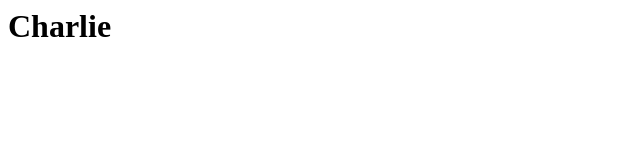
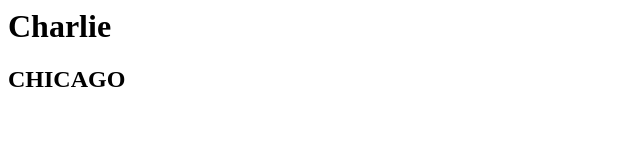
Before and after one commit to CharlieEWest/HW-Wireframe., a plain HTML site: page index.html in a window 1280 px wide. Shown: the whole page, without its empty margins (0-640 px from the left). Drawn offline with Linux system fonts and the light colour scheme.

Commit message:
Next one

```diff
--- a/index.html
+++ b/index.html
@@ -1 +1,2 @@
 <h1>Charlie</h1>
+<h2>CHICAGO	</h2>
```
